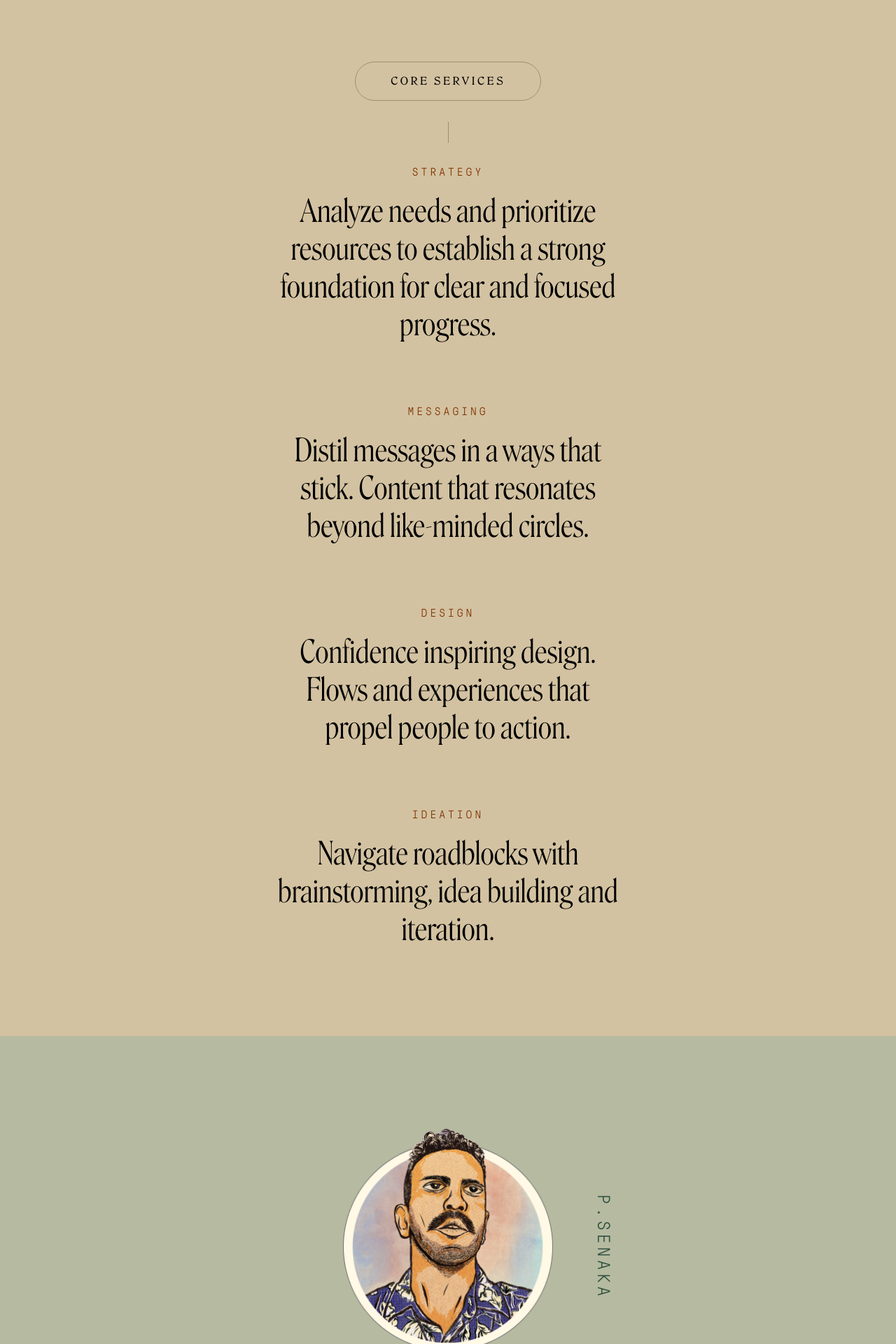
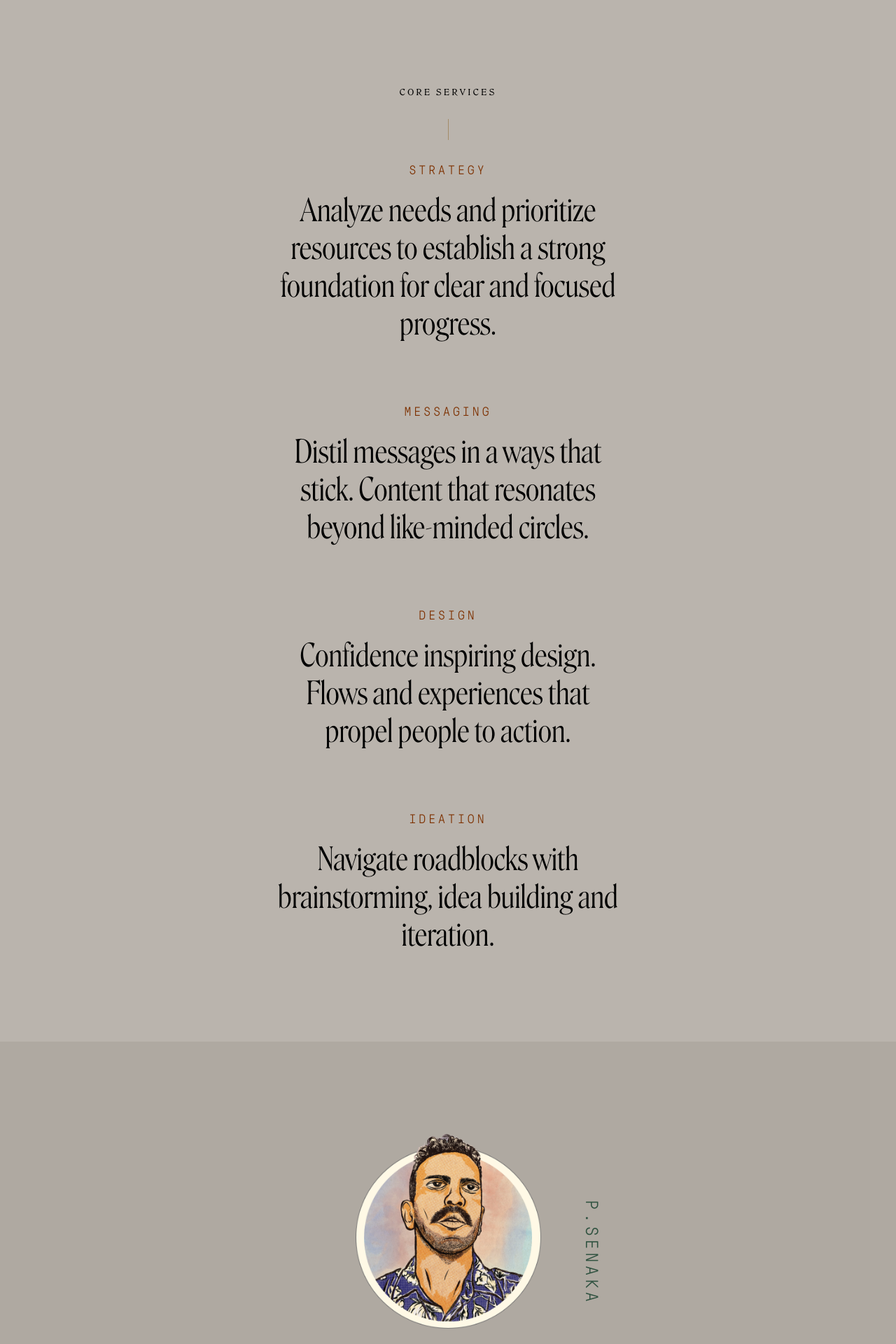
Before and after one commit to Joshuafreemant/assessment, a React (Vite) app: page / in a window 1280 px wide. Shown: the part 2100-4020 px from the top of the page at 70% size. Built offline with nearby package versions, Linux system fonts and the light colour scheme.

Commit message:
animation changes

```diff
--- a/package.json
+++ b/package.json
@@ -11,9 +11,10 @@
   },
   "dependencies": {
     "@emotion/react": "^11.11.1",
+    "animate.css": "^4.1.1",
     "antd": "^5.8.2",
     "aos": "^3.0.0-beta.6",
-    "framer-motion": "^10.16.4",
+    "framer-motion": "^10.16.5",
     "moment": "^2.29.4",
     "react": "^18.2.0",
     "react-apexcharts": "^1.4.1",
@@ -21,6 +22,7 @@
     "react-beautiful-dnd": "^13.1.1",
     "react-dom": "^18.2.0",
     "react-icons": "^4.11.0",
+    "react-intersection-observer": "^9.5.3",
     "react-router-dom": "^6.14.2",
     "react-select": "^5.7.7",
     "recharts": "^2.7.3",
--- a/src/components/About/index.css
+++ b/src/components/About/index.css
@@ -1,10 +1,10 @@
 .about {
-  background-color: #b6baa0;
+  background-color:  #AFA9A1;
   display: flex;
   align-items: center;
   justify-content: center;
   flex-direction: column;
-  padding: 130px 230px;
+  padding: 130px 0px;
 }
 .avatar {
   position: relative;
@@ -20,14 +20,15 @@
   font-size: 25px;
 }
 .avatar img {
-  width: 300px;
-  height: 320px;
+  width: 265px;
+  height: 280px;
 }
 .about .bottom-text-about {
   font-size: 55px;
   text-align: center;
   margin-top: 30px;
   line-height: 1.3;
+  width: 800px;
 }
 .bottom-line {
   width: 0.1px;
@@ -128,11 +129,14 @@
     text-align: left;
     /* width: 85%; */
     padding-left: 15px;
+  width: 90%;
+
   }
   .about .bottom-text {
-    font-size: 28px;
+    font-size: 30px;
     text-align: center;
-    width: 85%;
+    width: 100%;
+    padding: 0px 25px;
   }
   .avatar {
     /* margin-right: 50px; */
@@ -143,13 +147,13 @@
     padding: 0px 20px 0px 30px;
   }
   .avatar p {
-    position: relative;
-    right: 0;
-    top: 0;
+    position: absolute;
+    right: 20px;
+    top: 80px;
     font-size: 18px;
   }
   .avatar img {
-    width: 220px;
+    width: 205px;
     height: 220px;
   }
   .bottom-line{
@@ -162,8 +166,12 @@
     padding: 0px 5px;
   }
   .bottom-btn {
-    padding: 28px 0px;
-    width: 80%;
+    padding: 22px 0px;
+    width: 310px;
+
+  }
+  .bottom-btn-text {
+   font-size: 22px;
 
   }
 }
--- a/src/components/About/index.jsx
+++ b/src/components/About/index.jsx
@@ -1,74 +1,164 @@
 import React, { useEffect, useRef, useState } from "react";
 import "./index.css";
 import { BsLightningCharge } from "react-icons/bs";
-import AOS from "aos";
-import "aos/dist/aos.css";
+
+import { useAnimation, motion } from "framer-motion";
+import { useInView } from "react-intersection-observer";
 
 const About = () => {
+  const firstControls = useAnimation();
+  const secondControls = useAnimation();
+  const thirdControls = useAnimation();
+  const btnControls = useAnimation();
+
+  const imageControls = useAnimation();
+  const lineControls = useAnimation();
+  const [firstRef, inFirstView] = useInView();
+  const [imageRef, inImageView] = useInView();
+  const [secondRef, inSecondView] = useInView();
+  const [lineRef, inLineView] = useInView();
+  const [thirdRef, inThirdView] = useInView();
+  const [btnRef, inBtnView] = useInView();
+
   useEffect(() => {
-    // Initialize AOS
-    AOS.init({
-      // Global settings
-      duration: 1000, // Animation duration
+    if (inFirstView) {
+      setTimeout(() => {
+        firstControls.start("visible");
 
+      }, 400);
+    }
+  }, [firstControls, inFirstView]);
+  useEffect(() => {
+    if (inSecondView) {
+      setTimeout(() => {
+        secondControls.start("visible");
+      }, 400);
+    }
+  }, [secondControls, inSecondView]);
 
-      // Customize per element settings
-      once: true, // Only animate an element once
-      mirror: false, // Disable animation mirroring on scroll up
+  useEffect(() => {
+    if (inImageView) {
+      imageControls.start("visible");
+    }
+  }, [imageControls, inImageView]);
 
-      // You can add more options based on your needs
-    });
+  useEffect(() => {
+    if (inLineView) {
+      lineControls.start("visible");
+    }
+  }, [lineControls, inLineView]);
+  useEffect(() => {
+    if (inBtnView) {
+      setTimeout(() => {
+        btnControls.start("visible");
+      }, 500);
+    }
+  }, [btnControls, inBtnView]);
+  useEffect(() => {
+    if (inThirdView) {
+      thirdControls.start("visible");
+    }
+  }, [thirdControls, inThirdView]);
 
-    // Refresh AOS after content changes (e.g., dynamic content updates)
-    AOS.refresh();
-    // Clean up on component unmount
-    return () => {
-      AOS.refreshHard(); // Hard refresh to remove all AOS data
+  const firstVariant = {
+    visible: { opacity: 1, y: 0, scale: 1, transition: { duration: 1 } },
+    hidden: { opacity: 0, y: -80, scale: 1 },
   };
-  }, []);
 
+  const secondVariants = {
+    visible: { opacity: 1, y: 0, scale: 1, transition: { duration: 1 } },
+    hidden: { opacity: 0, y: -80, scale: 1 },
+  };
+
+  const imageVariants = {
+    visible: { opacity: 1, y: 0, scale: 1, transition: { duration: 1 } },
+    hidden: { opacity: 0, y: -80, scale: 1 },
+  };
+
+  const lineVariants = {
+    visible: { opacity: 1, y: 0, scale: 1, transition: { duration: 1 } },
+    hidden: { opacity: 0, y: -80, scale: 1 },
+  };
+  const btnVariants = {
+    visible: { opacity: 1, y: 0, scale: 1, transition: { duration: 1 } },
+    hidden: { opacity: 0, y: -80, scale: 1 },
+  };
+  const thirdVariants = {
+    visible: { opacity: 1, y: 0, scale: 1, transition: { duration: 1 } },
+    hidden: { opacity: 0, y: -80, scale: 1 },
+  };
   return (
     <div className="about">
       <div className="avatar">
-        <img
-          src="/Avatar.png"
-          alt=""
-          data-aos="fade-down"
-          //  className="bottom-text-about animate-highlight"
-        />
-        <p data-aos="fade-down" className="pressura">
-          P.SENAKA
-        </p>
+        <motion.div
+          ref={imageRef}
+          animate={imageControls}
+          initial="hidden"
+          variants={imageVariants}
+        >
+          <img src="/Avatar.png" alt="" />
+
+          <p className="pressura">P.SENAKA</p>
+        </motion.div>
       </div>
       <div className="bottom-line"></div>
-
-      <p data-aos="fade-down" className="bottom-text-about animate-highlight">
+      <motion.div
+        ref={firstRef}
+        animate={firstControls}
+        initial="hidden"
+        variants={firstVariant}
+      >
+        <p className="bottom-text-about animate-highlight">
           For over a decade, I’ve worked at the intersection of design,
           behavioural science and technology. Helping companies like Airbnb,
           Google, PayPal & Fitbit execute intelligent and elegant products.
         </p>
-      <p data-aos="fade-down" className="bottom-text-about animate-highlight">
-        Over a period of travel, I’ve experienced the cultures and perspectives
-        of people in over 90 countries. These interactions have deepened my
-        understanding of global injustices and shifted my focus toward projects
-        that tackle today’s most pressing issues.
+      </motion.div>
+      <motion.div
+        ref={secondRef}
+        animate={secondControls}
+        initial="hidden"
+        variants={secondVariants}
+      >
+        <p className="bottom-text-about animate-highlight">
+          Over a period of travel, I’ve experienced the cultures and
+          perspectives of people in over 90 countries. These interactions have
+          deepened my understanding of global injustices and shifted my focus
+          toward projects that tackle today’s most pressing issues.
         </p>
+      </motion.div>
 
       <div className="about-bottom">
+        <motion.div
+          ref={lineRef}
+          animate={lineControls}
+          initial="hidden"
+          variants={lineVariants}
+        >
           <div className="bottom-line second-bottom-line"></div>
-        <p data-aos="fade-down"
-            data-aos-delay="100"
+        </motion.div>
 
-        className="bottom-text animate-highlight">
+        <motion.div
+          ref={thirdRef}
+          animate={thirdControls}
+          initial="hidden"
+          variants={thirdVariants}
+        >
+          <p className="bottom-text animate-highlight">
             Available for 40 hours a month. One project at a time. Zero Cost.
           </p>
-        <div data-aos="fade-down"
-            data-aos-delay="500"
-
-        className="bottom-btn">
+        </motion.div>
+        <motion.div
+          ref={btnRef}
+          animate={btnControls}
+          initial="hidden"
+          variants={btnVariants}
+        >
+          <div className="bottom-btn">
             <BsLightningCharge className="charge-btn" />
             <p className="bottom-btn-text start">Start Something</p>
           </div>
+        </motion.div>
       </div>
     </div>
   );
--- a/src/components/AnimatedText/index.css
+++ b/src/components/AnimatedText/index.css
@@ -59,7 +59,7 @@ section {
 }
 .animated-bg {
   padding: 40px 120px;
-  background-color: #d3c2a1;
+  background-color: #BAB4AD;
 }
 .heading {
   font-size: 40px;
@@ -101,13 +101,13 @@ section {
   position: relative;
   margin: 150px auto;
   text-align: center;
-  width: 530px;
+  width: 520px;
 }
 .animated-text-scroll {
   font-size: 55px;
 }
 .animated-texts {
-  font-size: 65px;
+  font-size: 70px;
 }
 .animated-zoom {
   font-size: 70px;
@@ -125,14 +125,14 @@ section {
 }
 .services button {
   background: transparent;
-  border: 1px solid rgba(101, 78, 43, 0.45);
+  /* border: 1px solid rgba(101, 78, 43, 0.45);
   padding: 18px 50px;
-  border-radius: 60px;
-  /* border: none; */
+  border-radius: 60px; */
+  border: none;
   outline: none;
   cursor: pointer;
   color: #030303;
-  font-size: 15px;
+  font-size: 12px;
   letter-spacing: 3px;
 
 }
@@ -163,6 +163,7 @@ section {
   letter-spacing: 4px;
   color: #7e3100;
   font-weight: medium;
+  font-size: 18px;
 }
 .desktop {
   display: flex;
--- a/src/components/AnimatedText/index.jsx
+++ b/src/components/AnimatedText/index.jsx
@@ -2,14 +2,110 @@ import React, { useEffect, useRef, useState } from "react";
 import "./index.css";
 import { ScrollText } from "./ScrollText";
 import { BsLightningCharge } from "react-icons/bs";
-import { Bounce } from "react-awesome-reveal";
-import AOS from "aos";
-import "aos/dist/aos.css";
+
+import { useAnimation, motion } from "framer-motion";
+import { useInView } from "react-intersection-observer";
+
 const AnimatedText = () => {
+  const controls = useAnimation();
+  const strategyControls = useAnimation();
+  const lineControls = useAnimation();
+  const btnControls = useAnimation();
+  const messageControls = useAnimation();
+  const designControls = useAnimation();
+  const ideationControls = useAnimation();
+  const [ref, inView] = useInView();
+  const [strategyref, inStrategyView] = useInView();
+  const [lineref, inLineView] = useInView();
+  const [btnref, inBtnView] = useInView();
+  const [messageref, inMessageView] = useInView();
+  const [designref, inDesignView] = useInView();
+  const [ideationref, inIdeationView] = useInView();
+
   useEffect(() => {
-    AOS.init();
-  }, []);
+    if (inView) {
+      setTimeout(() => {
+        controls.start("visible");
+      }, 500);
+    }
+  }, [controls, inView]);
 
+  useEffect(() => {
+    if (inLineView) {
+      setTimeout(() => {
+        lineControls.start("visible");
+      }, 300);
+    }
+  }, [lineControls, inLineView]);
+
+  useEffect(() => {
+    if (inBtnView) {
+      btnControls.start("visible");
+    }
+  }, [btnControls, inBtnView]);
+
+  useEffect(() => {
+    if (inStrategyView) {
+      setTimeout(() => {
+        strategyControls.start("visible");
+      }, 400);
+    }
+  }, [strategyControls, inStrategyView]);
+
+  useEffect(() => {
+    if (inMessageView) {
+      setTimeout(() => {
+        messageControls.start("visible");
+      }, 700);
+    }
+  }, [messageControls, inMessageView]);
+  useEffect(() => {
+    if (inDesignView) {
+      setTimeout(() => {
+        designControls.start("visible");
+      }, 500);
+    }
+  }, [designControls, inDesignView]);
+  useEffect(() => {
+    if (inIdeationView) {
+      setTimeout(() => {
+        ideationControls.start("visible");
+      }, 800);
+    }
+  }, [ideationControls, inIdeationView]);
+
+  const antidoteVariant = {
+    visible: { opacity: 1, y: 0, scale: 1, transition: { duration: 1 } },
+    hidden: { opacity: 0, y: -80, scale: 1 },
+  };
+
+  const btnVariants = {
+    visible: { opacity: 1, y: 0, scale: 1, transition: { duration: 1 } },
+    hidden: { opacity: 0, y: -80, scale: 1 },
+  };
+  const lineVariants = {
+    visible: { opacity: 1, y: 0, scale: 1, transition: { duration: 1 } },
+    hidden: { opacity: 0, y: -80, scale: 1 },
+  };
+  const strategyVariants = {
+    visible: { opacity: 1, y: 0, scale: 1, transition: { duration: 1 } },
+    hidden: { opacity: 0, y: -65, scale: 1 },
+  };
+
+  const messageVariants = {
+    visible: { opacity: 1, y: 0, scale: 1, transition: { duration: 1 } },
+    hidden: { opacity: 0, y: -65, scale: 1 },
+  };
+
+  const designVariants = {
+    visible: { opacity: 1, y: 0, scale: 1, transition: { duration: 1 } },
+    hidden: { opacity: 0, y: -65, scale: 1 },
+  };
+
+  const ideationVariants = {
+    visible: { opacity: 1, y: 0, scale: 1, transition: { duration: 1 } },
+    hidden: { opacity: 0, y: -65, scale: 1 },
+  };
   const content = [
     "Compassion is the antidote to the hyper-",
     "individualism of our capitalist world. In a",
@@ -18,28 +114,6 @@ const AnimatedText = () => {
     "that building power through community and",
     "kindness is truly revolutionary.",
   ];
-
-  useEffect(() => {
-    // Initialize AOS
-    AOS.init({
-      // Global settings
-      // duration: 1000, // Animation duration
-      // offset: 100, // Offset (in pixels) from the top of the page
-
-      // Customize per element settings
-      once: true, // Only animate an element once
-      mirror: false, // Disable animation mirroring on scroll up
-
-      // You can add more options based on your needs
-    });
-
-    // Refresh AOS after content changes (e.g., dynamic content updates)
-    AOS.refresh();
-    // Clean up on component unmount
-    return () => {
-      AOS.refreshHard(); // Hard refresh to remove all AOS data
-    };
-  }, []);
 
   return (
     <div className="animated-bg">
@@ -53,35 +127,60 @@ const AnimatedText = () => {
       <div className="animated">
         <ScrollText content={content} />
       </div>
-      <div className="free-text">
+      <div className="free-text ">
         {/* <img
           data-aos="zoom-in-up"
           data-aos-duration="1000"
           src="/pitline.svg"
           alt=""
         /> */}
-        <p className="animated-text animated-texts" data-aos="fade-down">
-          Antidote is a zero-cost consulting agency for grassroots non-profit’s
-          & progressive forces.
+        <motion.div
+          ref={ref}
+          animate={controls}
+          initial="hidden"
+          variants={antidoteVariant}
+        >
+          <p className="animated-text animated-texts">
+            Antidote is a zero-cost consulting agency for grassroots
+            non-profit’s & progressive forces.
           </p>
+        </motion.div>
       </div>
 
       <div className="services">
-        <button data-aos="fade-down" className="start">
+        <motion.div
+          ref={btnref}
+          animate={btnControls}
+          initial="hidden"
+          variants={btnVariants}
+        >
+          <button
+            // data-aos="fade-down"
+            className="start"
+          >
             CORE SERVICES
           </button>
+        </motion.div>
         <div className="mobile">
           <p>CORE</p>
           <p>SERVICES</p>
         </div>
+        <motion.div
+          ref={lineref}
+          animate={lineControls}
+          initial="hidden"
+          variants={lineVariants}
+        >
           <div className="line"></div>
+        </motion.div>
 
-        <div
-          className="title-text"
-          data-aos="fade-down"
-          data-aos-delay="200"
-
+        <motion.div
+          ref={strategyref}
+          animate={strategyControls}
+          initial="hidden"
+          variants={strategyVariants}
         >
+          <div className="title-text">
             <label htmlFor="" className="pressura title-label">
               STRATEGY
             </label>
@@ -90,27 +189,32 @@ const AnimatedText = () => {
               foundation for clear and focused progress.
             </p>
           </div>
-        <div
-          className="title-text"
-          data-aos="fade-down"
-          data-aos-delay="200"
+        </motion.div>
 
+        <motion.div
+          ref={messageref}
+          animate={messageControls}
+          initial="hidden"
+          variants={messageVariants}
         >
+          <div className="title-text">
             <label htmlFor="" className="pressura title-label">
               MESSAGING
             </label>
             <p className="animate-highlight">
-            Distil messages in a ways that stick. Content that resonates beyond
-            like-minded circles.
+              Distil messages in a ways that stick. Content that resonates
+              beyond like-minded circles.
             </p>
           </div>
+        </motion.div>
 
-        <div
-          className="title-text"
-          data-aos="fade-down"
-          data-aos-delay="200"
-
+        <motion.div
+          ref={designref}
+          animate={designControls}
+          initial="hidden"
+          variants={designVariants}
         >
+          <div className="title-text">
             <label htmlFor="" className="pressura title-label">
               DESIGN
             </label>
@@ -119,20 +223,24 @@ const AnimatedText = () => {
               people to action.
             </p>
           </div>
+        </motion.div>
 
-        <div
-          className="title-text"
-          data-aos="fade-down"
-          data-aos-delay="200"
-
+        <motion.div
+          ref={ideationref}
+          animate={ideationControls}
+          initial="hidden"
+          variants={ideationVariants}
         >
+          <div className="title-text">
             <label htmlFor="" className="pressura title-label">
               IDEATION
             </label>
             <p className="animate-highlight">
-            Navigate roadblocks with brainstorming, idea building and iteration.
+              Navigate roadblocks with brainstorming, idea building and
+              iteration.
             </p>
           </div>
+        </motion.div>
       </div>
     </div>
   );
```
Also changed, not shown: src/components/Footer/index.css (+10 -2 lines), src/components/Footer/index.jsx (+13 -11 lines), src/components/TextSlide/index.css (+4 -4 lines), src/components/TextSlide/index.jsx (+15 -7 lines), 1 other file (tests, documents, lock files or other folders). Lines whose indentation alone changed are shown as unchanged.
